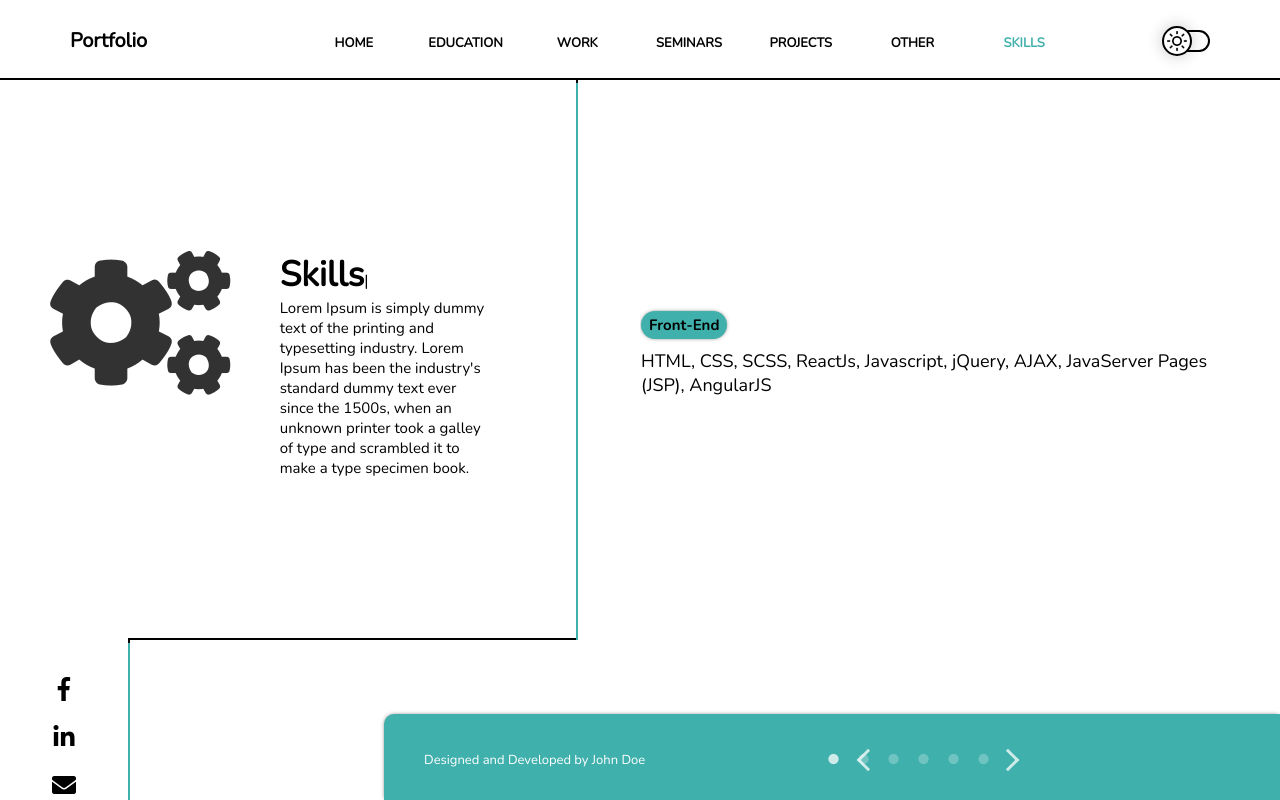
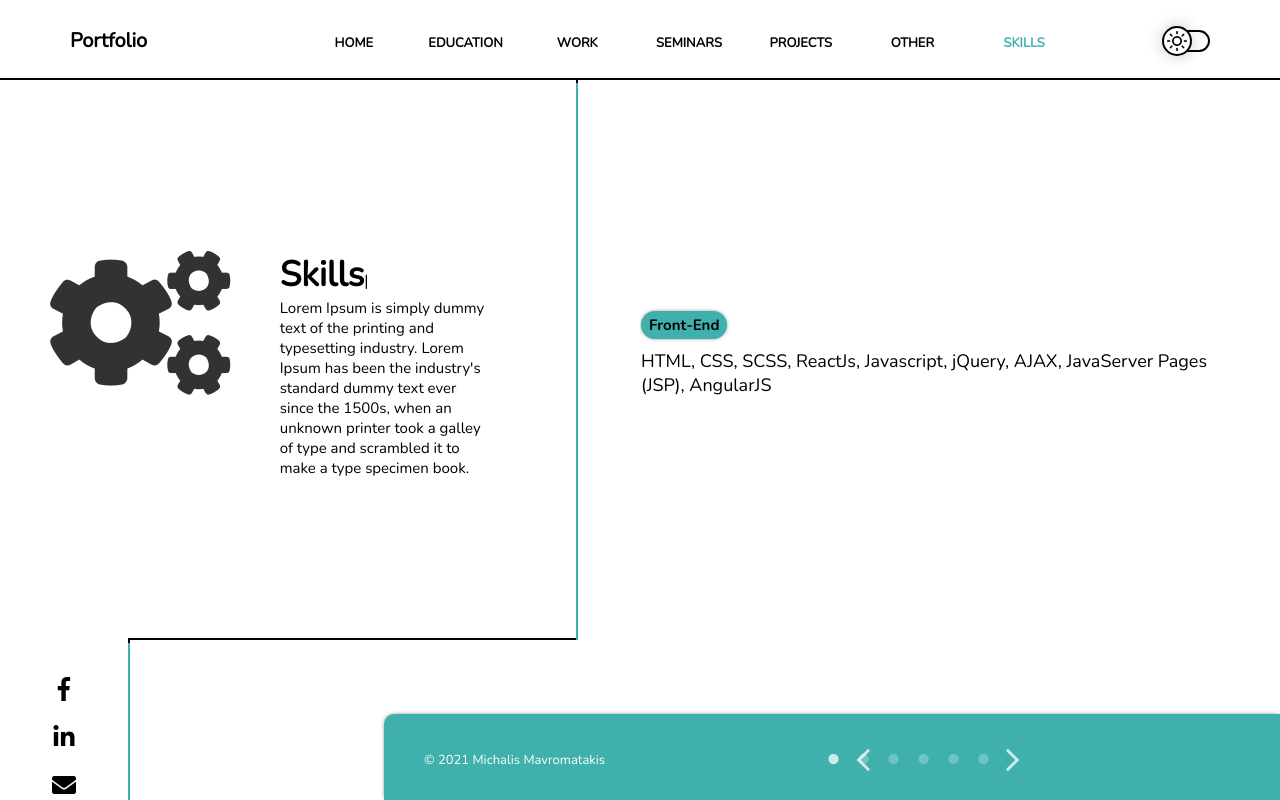
Before and after one commit to Michamav19/portfolio-app, a React (Create React App) app: page /skills in a window 1280 px wide. Built offline with nearby package versions, Linux system fonts and the light colour scheme.

Commit message:
Add copyright

```diff
--- a/src/components/Footer.js
+++ b/src/components/Footer.js
@@ -29,7 +29,8 @@ function Footer() {
             <div className="footer-container">
 
                 <div className="footer-text-section">
-                    <span className="footer-text">Designed and Developed by John Doe</span>
+                    {/* <span className="footer-text">Designed and Developed by John Doe</span> */}
+                    <span className="footer-text">&copy; 2021 Michalis Mavromatakis</span>
                 </div>
 
                 <div className="footer-dots-menu-section">
```
